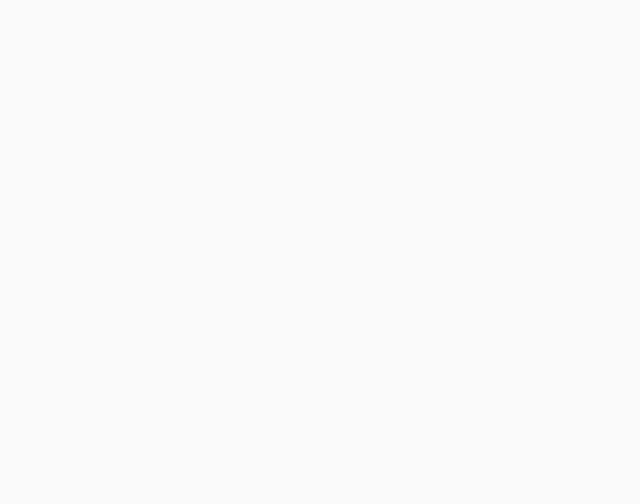
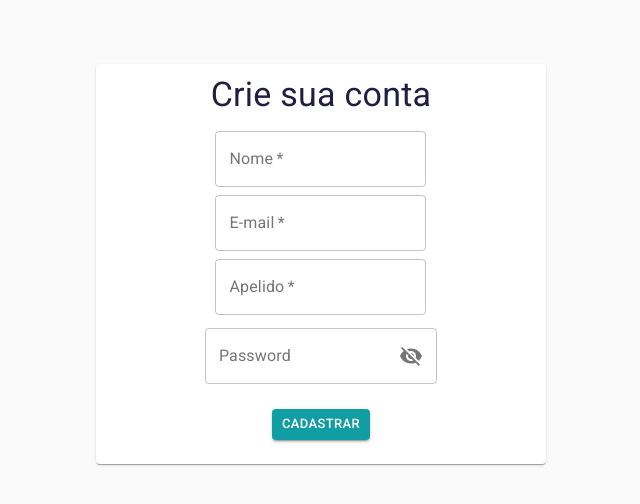
Before and after one commit to Galanzito/Spotenu-Front, a React (Create React App) app in the folder spotenu-front/: page /signup in a window 1280 px wide. Shown: the top 504 px of the page, without its empty margins (319-959 px from the left). Built offline with nearby package versions, Linux system fonts and the light colour scheme.

Commit message:
SignUp Page

```diff
--- a/spotenu-front/package.json
+++ b/spotenu-front/package.json
@@ -14,7 +14,6 @@
     "react": "^16.13.1",
     "react-dom": "^16.13.1",
     "react-redux": "^7.2.0",
-    "react-router": "^5.2.0",
     "react-router-dom": "^5.2.0",
     "react-scripts": "3.4.1",
     "redux": "^4.0.5",
--- a/spotenu-front/src/containers/HomePage/HomePage.js
+++ b/spotenu-front/src/containers/HomePage/HomePage.js
@@ -1,41 +1,15 @@
 import React, { Component } from 'react';
-import styled from 'styled-components';
-import { Paper, Typography, TextField, Button } from '@material-ui/core'
+import { connect } from "react-redux";
+import { push } from 'connected-react-router';
+import { routes } from '../Router';
+import { Typography, TextField, Button } from '@material-ui/core';
+import { PaperMain, LoginWrapper, ImgContainer, Img } from './styles';
+class HomePage extends Component {
 
-const PaperMain = styled(Paper)`
-    height: 400px;
-    padding: 10px;
-    max-width: 450px;
-    width: 90vw;
-    margin: 5vw auto;
-    display: flex;
-    flex-direction: column;
-    align-items: center;
-`;
+    handleClickSignUp = () => {
+        this.props.signup()
+    }
 
-const LoginWrapper = styled.form`
-    margin-top: 12px;
-    width: 80%;
-    gap: 10px;
-    place-content: center;
-    justify-items: center;
-    display: grid;
-`;
-
-const Img = styled.img`
-    height:70px;
-    width: 180px;
-`
-
-const ImgContainer = styled.div`
-    max-width: 450px;
-    margin: auto;
-    display: flex;
-    flex-direction: row;
-    justify-content: space-between;
-`
-
-class HomePage extends Component {
     render() {
         return (
             <div>
@@ -67,24 +41,24 @@ class HomePage extends Component {
                         />
                         <Button
                             variant="contained"
-                            color="primary"
+                            color="secondary"
                             style={{ margin: "30px" }}
                             type="submit"
                         >
                             Login
                         </Button>
-                    </LoginWrapper>
-                    <Typography variant="h7" >Não tem uma conta ?
+                        <Typography variant="h7" >Não tem uma conta ?
                         <Button
-                        variant="outlined"
+                        variant="contained"
                         size="small"
-                        color="primary"
+                        color="secondary"
                         style={{ margin: "15px" }}
-                        type="submit"
+                        onClick={this.handleClickSignUp}
                         >
                             Cadastre-se
                         </Button>
                     </Typography>
+                    </LoginWrapper>
                 </PaperMain>
             <ImgContainer>
                 <a href="https://apps.apple.com/br/genre/ios/id36"><Img alt="Diponível na App Store" src={require('../img/applestore.png')} /></a>
@@ -95,4 +69,8 @@ class HomePage extends Component {
     }
 }
 
-export default HomePage;
+const mapDispatchToProps = (dispatch) => ({
+    signup: () => dispatch(push(routes.signup))
+})
+
+export default connect(null, mapDispatchToProps)(HomePage);
--- /dev/null
+++ b/spotenu-front/src/containers/HomePage/styles.js
@@ -0,0 +1,35 @@
+import styled from 'styled-components';
+import { Paper } from '@material-ui/core'
+
+export const PaperMain = styled(Paper)`
+height: 400px;
+padding: 10px;
+max-width: 450px;
+width: 90vw;
+margin: 5vw auto;
+display: flex;
+flex-direction: column;
+align-items: center;
+`;
+
+export const LoginWrapper = styled.form`
+margin-top: 12px;
+width: 80%;
+gap: 10px;
+place-content: center;
+justify-items: center;
+display: grid;
+`;
+
+export const Img = styled.img`
+height:70px;
+width: 180px;
+`;
+
+export const ImgContainer = styled.div`
+max-width: 450px;
+margin: auto;
+display: flex;
+flex-direction: row;
+justify-content: space-between;
+`;
--- a/spotenu-front/src/containers/Router/index.js
+++ b/spotenu-front/src/containers/Router/index.js
@@ -2,10 +2,13 @@ import React from 'react';
 import { ConnectedRouter } from "connected-react-router";
 import { Switch, Route } from "react-router-dom";
 import HomePage from '../HomePage/HomePage';
+import SignUpPage from '../SignUpPage/SignUpPage';
 
 
 export const routes = {
-    home: "/"
+    home: "/",
+    signup: "/signup"
+
 }
 
 function Router(props) {
@@ -13,6 +16,7 @@ function Router(props) {
         <ConnectedRouter history={props.history}>
             <Switch>
                 <Route exact path={routes.home} component={HomePage} />
+                <Route exact path={routes.signup} component={SignUpPage} />
             </Switch>
         </ConnectedRouter>
     )
--- /dev/null
+++ b/spotenu-front/src/containers/SignUpPage/InputPassword.js
@@ -0,0 +1,73 @@
+import React from 'react';
+import clsx from 'clsx';
+import { makeStyles } from '@material-ui/core/styles';
+import IconButton from '@material-ui/core/IconButton';
+import OutlinedInput from '@material-ui/core/OutlinedInput';
+import InputLabel from '@material-ui/core/InputLabel';
+import InputAdornment from '@material-ui/core/InputAdornment';
+import FormControl from '@material-ui/core/FormControl';
+import Visibility from '@material-ui/icons/Visibility';
+import VisibilityOff from '@material-ui/icons/VisibilityOff';
+
+const useStyles = makeStyles((theme) => ({
+  root: {
+    display: 'flex',
+    flexWrap: 'wrap',
+  },
+  margin: {
+    margin: theme.spacing(1),
+  },
+  withoutLabel: {
+    marginTop: theme.spacing(3),
+  },
+  textField: {
+    width: '29.5ch'
+  },
+}));
+
+export default function InputPassword() {
+  const classes = useStyles();
+  const [values, setValues] = React.useState({
+    password: '',
+    showPassword: false,
+  });
+
+  const handleChange = (prop) => (event) => {
+    setValues({ ...values, [prop]: event.target.value });
+  };
+
+  const handleClickShowPassword = () => {
+    setValues({ ...values, showPassword: !values.showPassword });
+  };
+
+  const handleMouseDownPassword = (event) => {
+    event.preventDefault();
+  };
+
+  return (
+    <div className={classes.root}>
+        <FormControl className={clsx(classes.margin, classes.textField)} variant="outlined">
+          <InputLabel htmlFor="outlined-adornment-password">Password</InputLabel>
+          <OutlinedInput
+            id="outlined-adornment-password"
+            type={values.showPassword ? 'text' : 'password'}
+            value={values.password}
+            onChange={handleChange('password')}
+            endAdornment={
+              <InputAdornment position="end">
+                <IconButton
+                  aria-label="toggle password visibility"
+                  onClick={handleClickShowPassword}
+                  onMouseDown={handleMouseDownPassword}
+                  edge="end"
+                >
+                  {values.showPassword ? <Visibility /> : <VisibilityOff />}
+                </IconButton>
+              </InputAdornment>
+            }
+            labelWidth={70}
+          />
+        </FormControl>
+      </div>
+  );
+}
--- /dev/null
+++ b/spotenu-front/src/containers/SignUpPage/SignUpPage.js
@@ -0,0 +1,68 @@
+import React, { Component } from 'react';
+import { PaperMain, Input, FormWrapper } from './styles'
+import InputPassword from './InputPassword';
+import { Typography, Button } from '@material-ui/core';
+
+class SignUpPage extends Component {
+
+    render() {
+        return (
+            <PaperMain>
+                <Typography variant="h4" color="primary" >Crie sua conta</Typography>
+                <FormWrapper>
+                    <Input
+                        onChange={""}
+                        id="outlined-baseic"
+                        variant="outlined"
+                        name="nome"
+                        type="nome"
+                        label="Nome"
+                        required
+                        inputProps={{
+                            title: "Informe um nome"
+                        }}
+                        value={""}
+                    />
+                    <Input
+                        onChange={""}
+                        id="outlined-baseic"
+                        variant="outlined"
+                        name="email"
+                        type="email"
+                        label="E-mail"
+                        required
+                        inputProps={{
+                            title: "Informe um e-mail válido."
+                        }}
+                        value={""}
+                    />
+                    <Input
+                        onChange={""}
+                        id="outlined-baseic"
+                        variant="outlined"
+                        name="nickname"
+                        type="nickname"
+                        label="Apelido"
+                        required
+                        inputProps={{
+                            title: "Informe um apelido."
+                        }}
+                        value={""}
+                    />
+                    <InputPassword />
+                    <Button
+                        variant="contained"
+                        size="small"
+                        color="secondary"
+                        style={{ margin: "15px" }}
+                        type="submit"
+                        onClick={""}>
+                        Cadastrar
+                    </Button>
+                </FormWrapper>
+            </PaperMain>
+        )
+    }
+}
+
+export default SignUpPage;
--- /dev/null
+++ b/spotenu-front/src/containers/SignUpPage/styles.js
@@ -0,0 +1,26 @@
+import styled from 'styled-components';
+import { Paper, TextField } from '@material-ui/core'
+
+export const PaperMain = styled(Paper)`
+    height: 400px;
+    padding: 10px;
+    max-width: 450px;
+    width: 90vw;
+    margin: 5vw auto;
+    display: flex;
+    flex-direction: column;
+    align-items: center;
+`;
+
+export const Input = styled(TextField)`
+    margin:3px;
+`
+
+export const FormWrapper = styled.form`
+    margin-top: 12px;
+    width: 80%;
+    gap: 2px;
+    place-content: center;
+    justify-items: center;
+    display: grid;
+`;
--- a/spotenu-front/src/containers/style/theme.js
+++ b/spotenu-front/src/containers/style/theme.js
@@ -1,8 +1,12 @@
 import { createMuiTheme } from "@material-ui/core";
-import orange from "@material-ui/core/colors/orange";
 
 export default createMuiTheme({
   palette: {
-    primary: orange
+    primary:{
+      main: "#1F2041"
+    },
+    secondary: {
+      main: '#119DA4'
+    }
   }
 });
```
Also changed, not shown: spotenu-front/src/actions/user/signup.js (added), 1 other file (tests, documents, lock files or other folders).
